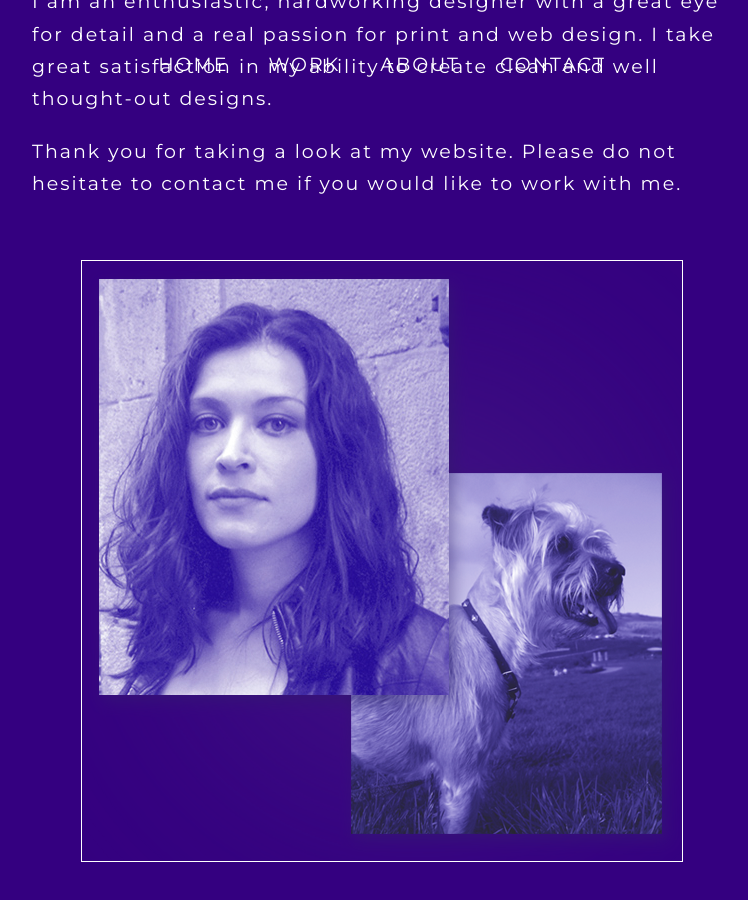
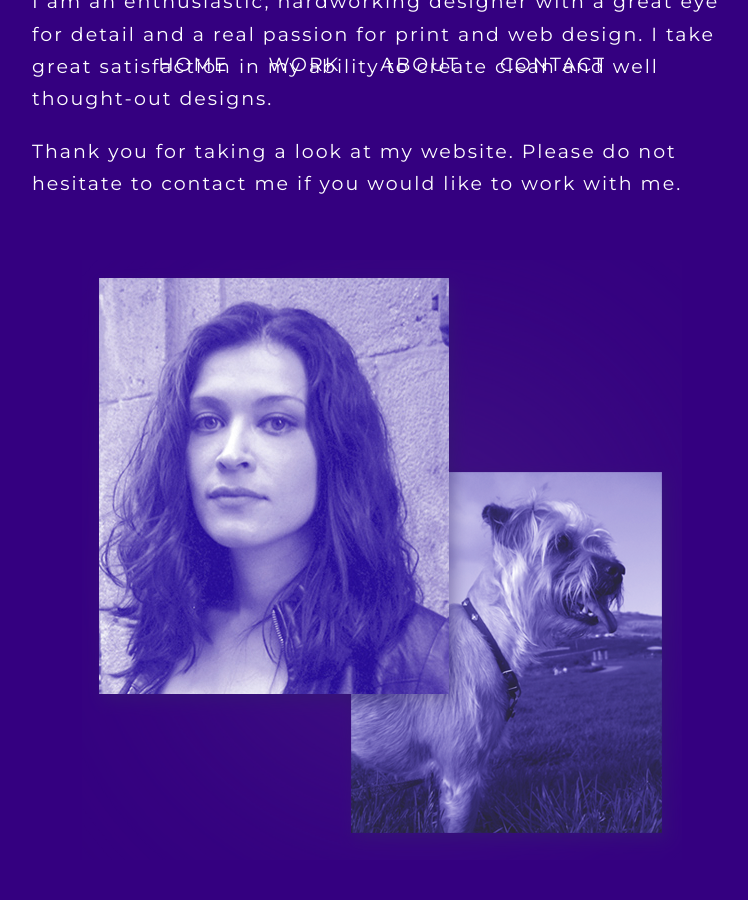
Before and after one commit to zeny11-11/jmorales, a Jekyll site: the page built from index.html, in a window 1280 px wide and 900 px high, scrolled down 4812 px. Shown: the whole window, without its empty margins (258-1006 px from the left). Built offline with Jekyll 4.4.1, drawn with Linux system fonts in a browser that asks for light colours; nearby versions of some CDN libraries; some web fonts are replaced; Markdown is read by kramdown in place of the engine named in the settings.

Commit message:
Update stylesheet.css

```diff
--- a/css/stylesheet.css
+++ b/css/stylesheet.css
@@ -542,7 +542,7 @@ filter: progid:DXImageTransform.Microsoft.gradient( startColorstr='#340080', end
 .me {
     overflow: hidden;
     text-align: center;
-    border:#fff thin solid;
+    border:none;
     width: 100%;
     max-width:600px;
     height: auto;
```
